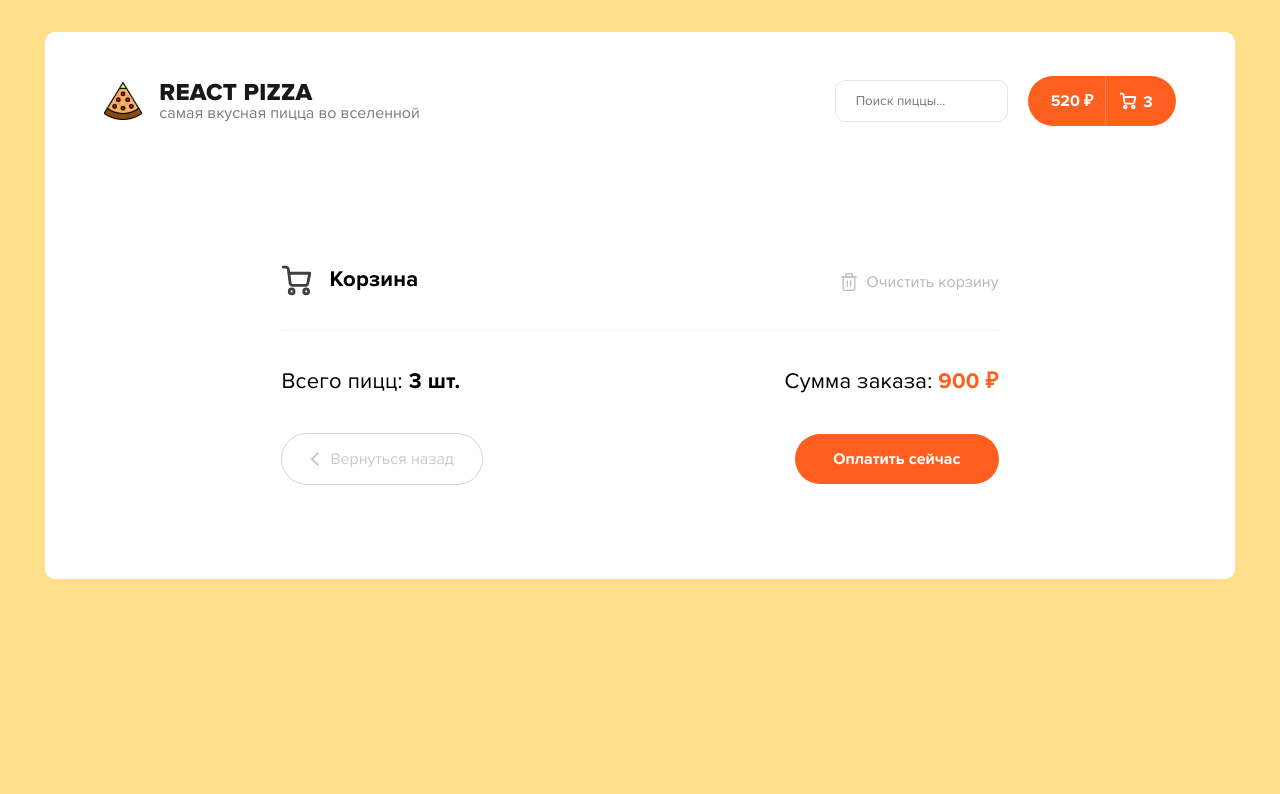
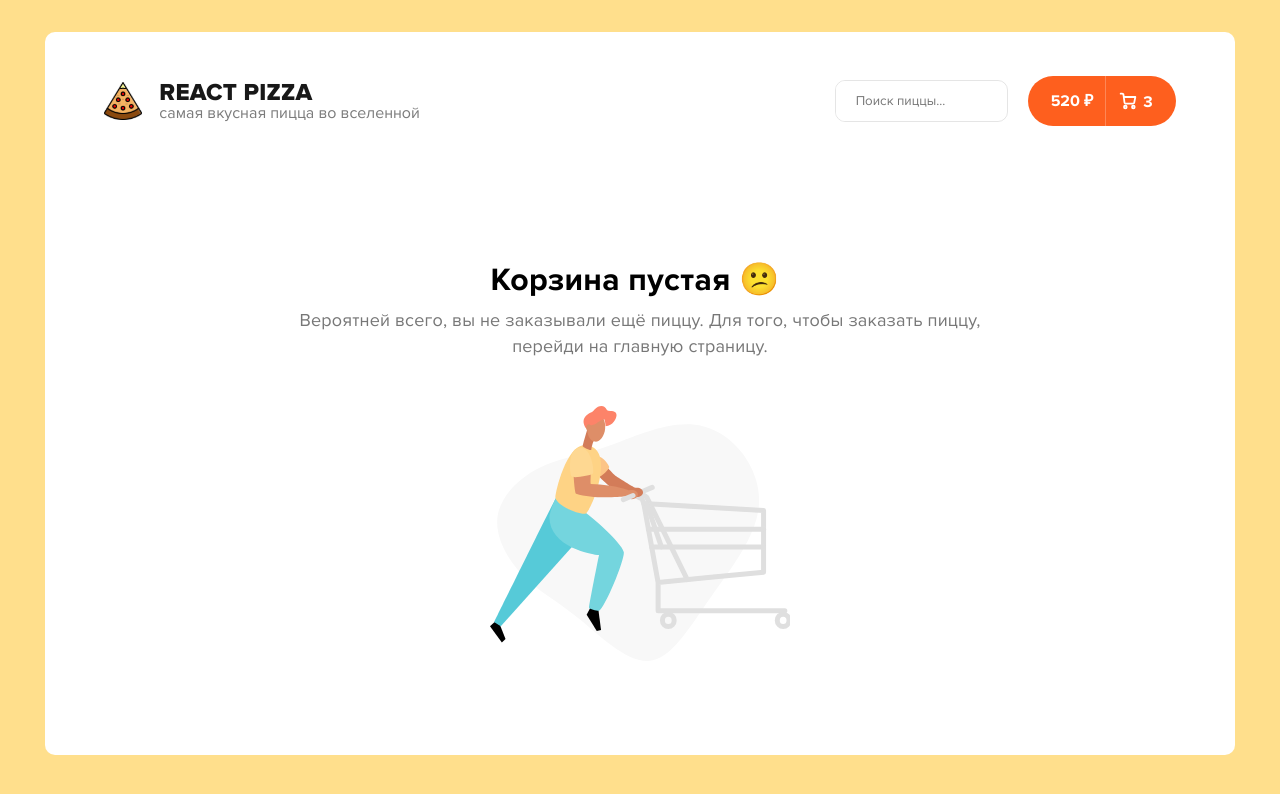
Before and after one commit to Dubovec-Vladislav/Pizza-app, a React (Create React App) app: page /basket in a window 1280 px wide. Shown: the top 794 px of the page. Built offline with nearby package versions, Linux system fonts and the light colour scheme.

Commit message:
Import empty basket (and updating)

```diff
--- a/src/components/Basket/Basket.tsx
+++ b/src/components/Basket/Basket.tsx
@@ -3,7 +3,7 @@ import style from './Basket.module.scss'
 import { Link } from 'react-router-dom'
 import { useAppSelector } from '../../assets/ts/hooks'
 import { selectBasketPizzas } from '../../assets/redux/slices/basketSlice'
-// import EmptyBasket from './EmptyBasket'
+import EmptyBasket from './EmptyBasket'
 
 
 // --------------------------------------------- //
@@ -17,12 +17,16 @@ const Basket: FC = (props) => {
   return (
     <section className={style.block}>
       <div className={style.body}>
+        {pizzas.length > 0
+          ?
+          <>
             <div className={style.header}>
               <div className={style.title}><img src="/img/UI/black-cart.svg" alt="black-cart" />Корзина</div>
               <div className={style.clearBasket}><img src="/img/UI/trash-bin.svg" alt="trash-bin" />Очистить корзину</div>
             </div>
             <div className={style.content}>
-          {pizzas.map(pizza => (
+              {
+                pizzas.map(pizza => (
                   <BasketItem imageUrl={pizza.imageUrl}
                     name={pizza.name}
                     type={pizza.type}
@@ -32,10 +36,6 @@ const Basket: FC = (props) => {
                   />
                 ))
               }
-
-          {/* <BasketItem imgName={'pizza-4'} name={'Сырный цыпленок'} description={'тонкое тесто, 26 см.'} price={770} />
-          <BasketItem imgName={'pizza-3'} name={'Креветки по-азиатски'} description={'толстое тесто, 40 см.'} price={290} />
-          <BasketItem imgName={'pizza-1'} name={'Сырный цыпленок'} description={'тонкое тесто, 30 см.'} price={350} /> */}
             </div>
             <div className={style.footer}>
               <div className={style.footerItem}>
@@ -47,7 +47,10 @@ const Basket: FC = (props) => {
                 <div className={style.payBtn}>Оплатить сейчас</div>
               </div>
             </div>
-        {/* <EmptyBasket /> */}
+          </>
+          :
+          <EmptyBasket />
+        }
       </div>
     </section>
   );
--- a/src/components/Basket/EmptyBasket.module.scss
+++ b/src/components/Basket/EmptyBasket.module.scss
@@ -17,6 +17,7 @@
 }
 
 .img {
+  display: block;
   text-align: center;
 
   img {
--- a/src/components/Basket/EmptyBasket.tsx
+++ b/src/components/Basket/EmptyBasket.tsx
@@ -1,5 +1,6 @@
 import React, { FC } from 'react'
 import style from './EmptyBasket.module.scss'
+import { Link } from 'react-router-dom'
 
 const EmptyBasket: FC = (props) => {
   return (
@@ -8,7 +9,7 @@ const EmptyBasket: FC = (props) => {
       <div className={style.subTitle}>
         Вероятней всего, вы не заказывали ещё пиццу. Для того, чтобы заказать пиццу, перейди на главную страницу.
       </div>
-      <div className={style.img}><img src="/img/UI/empty-basket.svg" alt="empty-basket" /></div>
+      <Link to='/' className={style.img}><img src="/img/UI/empty-basket.svg" alt="empty-basket" /></Link>
     </>
   );
 };
```
Lines whose indentation alone changed are shown as unchanged.
